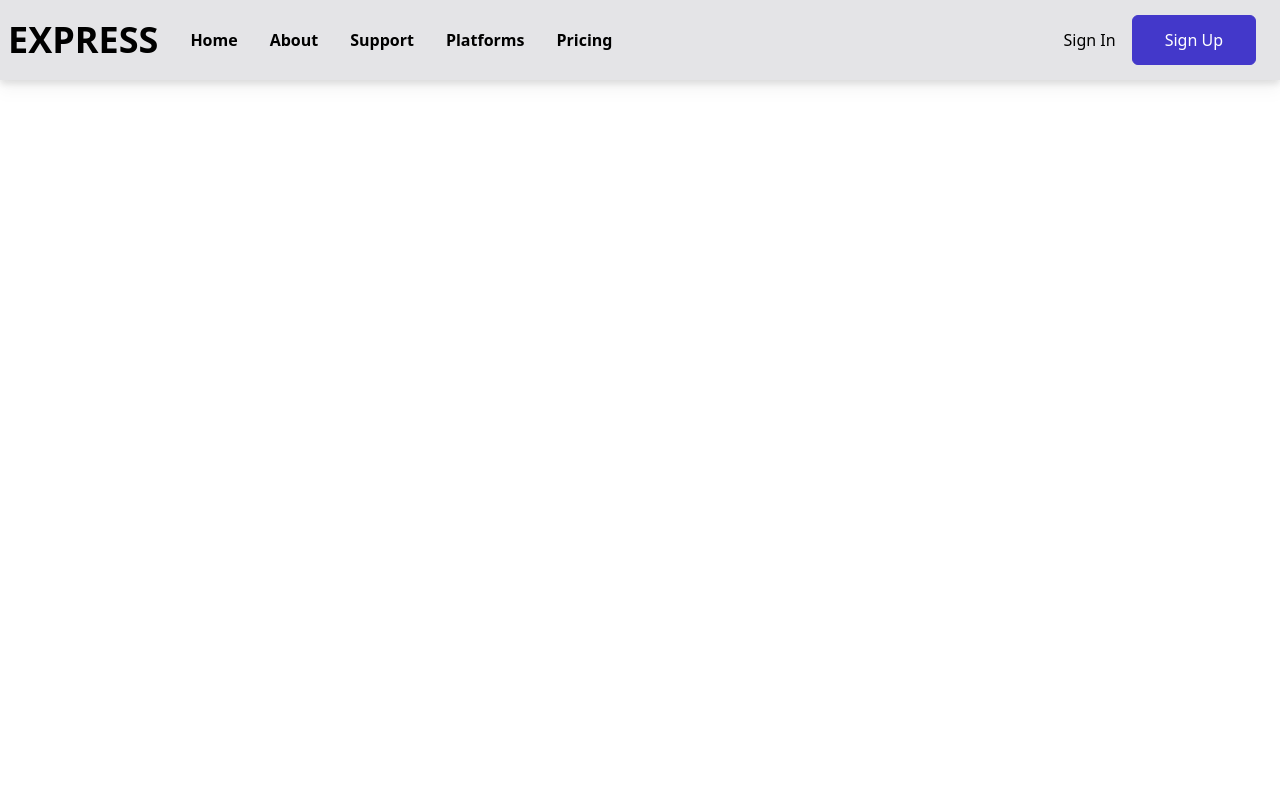
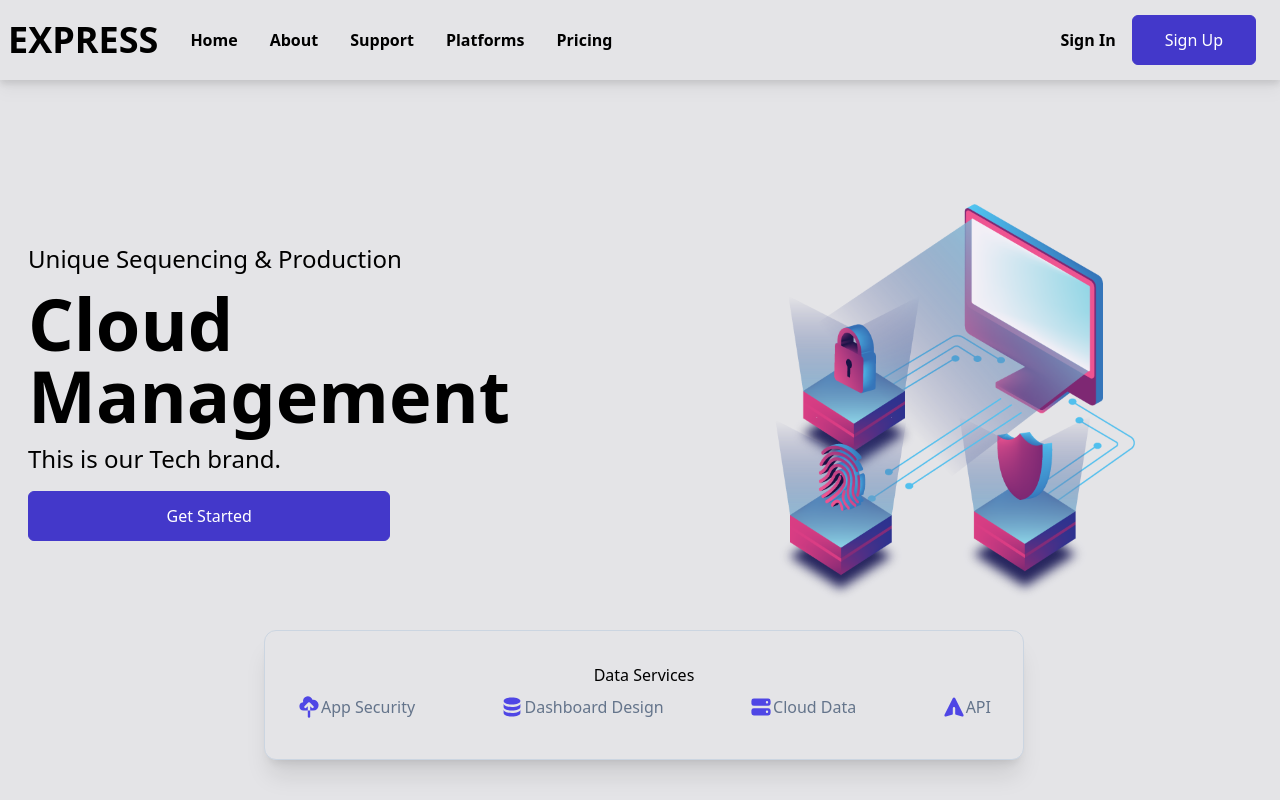
Before and after one commit to MattB859/react-app-project, a React (Create React App) app in the folder my-project/: page / in a window 1280 px wide. Built offline with nearby package versions, Linux system fonts and the light colour scheme.

Commit message:
Added hero component

```diff
--- a/my-project/src/App.js
+++ b/my-project/src/App.js
@@ -1,10 +1,12 @@
 import './index.css';
 import Navbar from './components/navbar/Navbar';
+import Hero from './components/hero/Hero';
 
 function App() {
   return (
     <>
       <Navbar/>
+      <Hero/>
     </>
   );
 }
--- /dev/null
+++ b/my-project/src/components/hero/Hero.jsx
@@ -0,0 +1,39 @@
+import React from 'react'
+import {
+  CloudUploadIcon,
+  DatabaseIcon,
+  PaperAirplaneIcon,
+  ServerIcon,
+} from '@heroicons/react/solid'
+
+
+const Hero = () => {
+  return (
+    <div name='home' className='w-full h-screen bg-zinc-200 flex flex-col justify-between'>
+        <div className='grid md:grid-cols-2 max-w-[1240px] m-auto'>
+            <div className='flex flex-col justify-center md:items-start w-full px-2 py-8'>
+                <p className='text-2xl'>Unique Sequencing & Production</p>
+                <h1 className='py-3 text-5xl md:text-7xl font-bold'>Cloud Management</h1>
+                <p className='text-2xl'>This is our Tech brand.</p>
+                <button className='py-3 px-6 sm:w-[60%] my-4'>Get Started</button>
+            </div>
+            <div>
+                <div className='w-full hero-img'></div>
+            </div>
+            <div className='absolute flex flex-col py-8 md:min-w-[760px] bottom-[5%]
+            mx-1 md:left-1/2 transform md:-translate-x-1/2 bg-zinc-200
+            border border-slate-300 rounded-xl text-center shadow-xl'>
+                <p>Data Services</p>
+                <div className='flex justify-between flex-wrap px-4'>
+                    <p className='flex px-4 py-2 text-slate-500'><CloudUploadIcon className='h-6 text-indigo-600' /> App Security</p>
+                    <p className='flex px-4 py-2 text-slate-500'><DatabaseIcon className='h-6 text-indigo-600' /> Dashboard Design</p>
+                    <p className='flex px-4 py-2 text-slate-500'><ServerIcon className='h-6 text-indigo-600' /> Cloud Data</p>
+                    <p className='flex px-4 py-2 text-slate-500'><PaperAirplaneIcon className='h-6 text-indigo-600' /> API</p>
+                </div>
+            </div>
+        </div>
+    </div>
+  )
+}
+
+export default Hero
--- a/my-project/src/components/navbar/Navbar.jsx
+++ b/my-project/src/components/navbar/Navbar.jsx
@@ -20,7 +20,7 @@ return (
                 </ul>
             </nav>
             <div className='hidden md:flex pr-4'>
-          <button className='border-none bg-transparent text-black mr-4'>Sign In</button>
+                <button className='border-none font-bold bg-transparent text-black mr-4'>Sign In</button>
                 <button className='px-8 py-3'>Sign Up</button>
             </div>
             <div className='md:hidden' onClick={toggleMenuIcon}>
--- a/my-project/src/index.css
+++ b/my-project/src/index.css
@@ -12,3 +12,10 @@
     hover:bg-transparent hover:text-indigo-600 rounded-md
   }
 }
+
+.hero-img{
+  background: url('./components/hero/images/cyber-bg.png') center no-repeat;
+  background-size: contain;
+  height: 400px;
+  width: 100%;
+}
```
Also changed, not shown: my-project/src/components/hero/images/cyber-bg.png (added), my-project/src/components/hero/images/support.jpg (added). Lines whose indentation alone changed are shown as unchanged.
